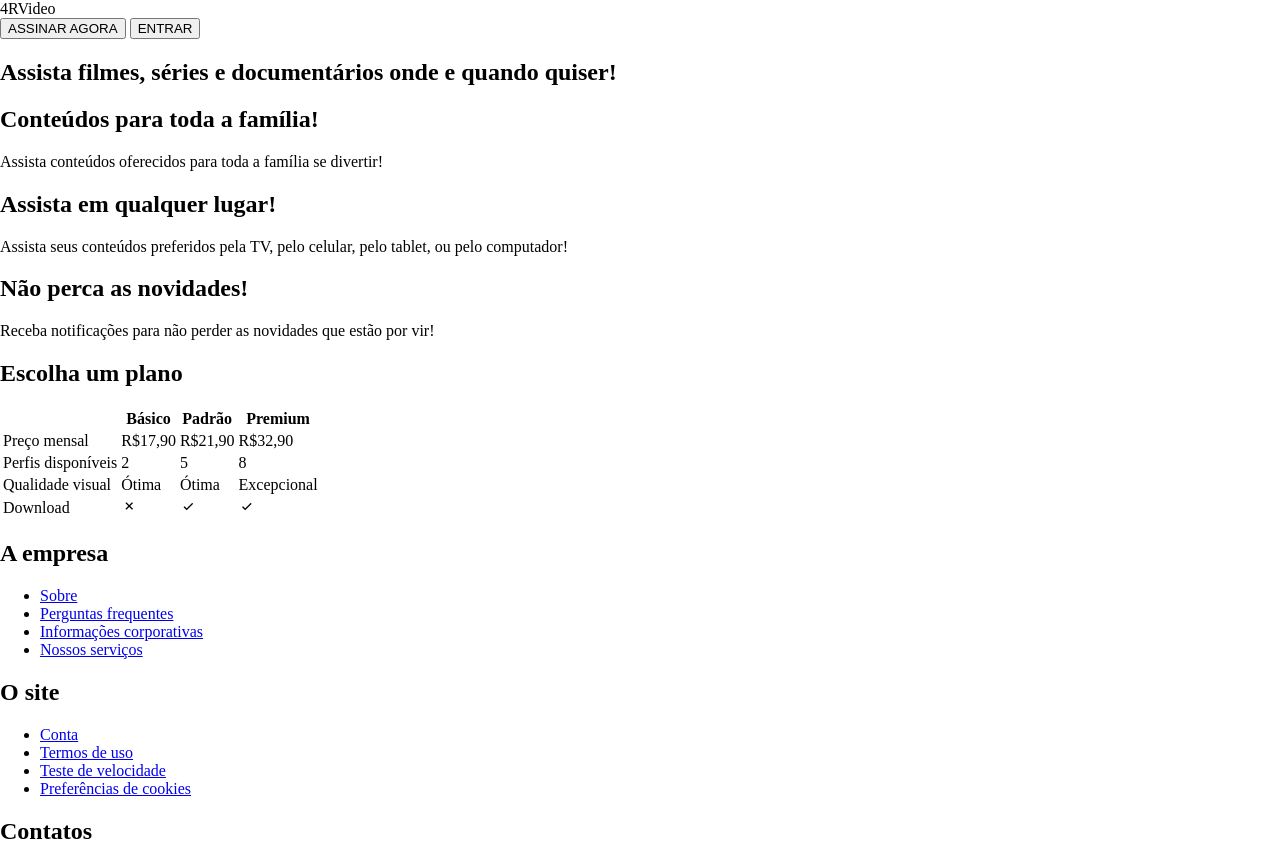
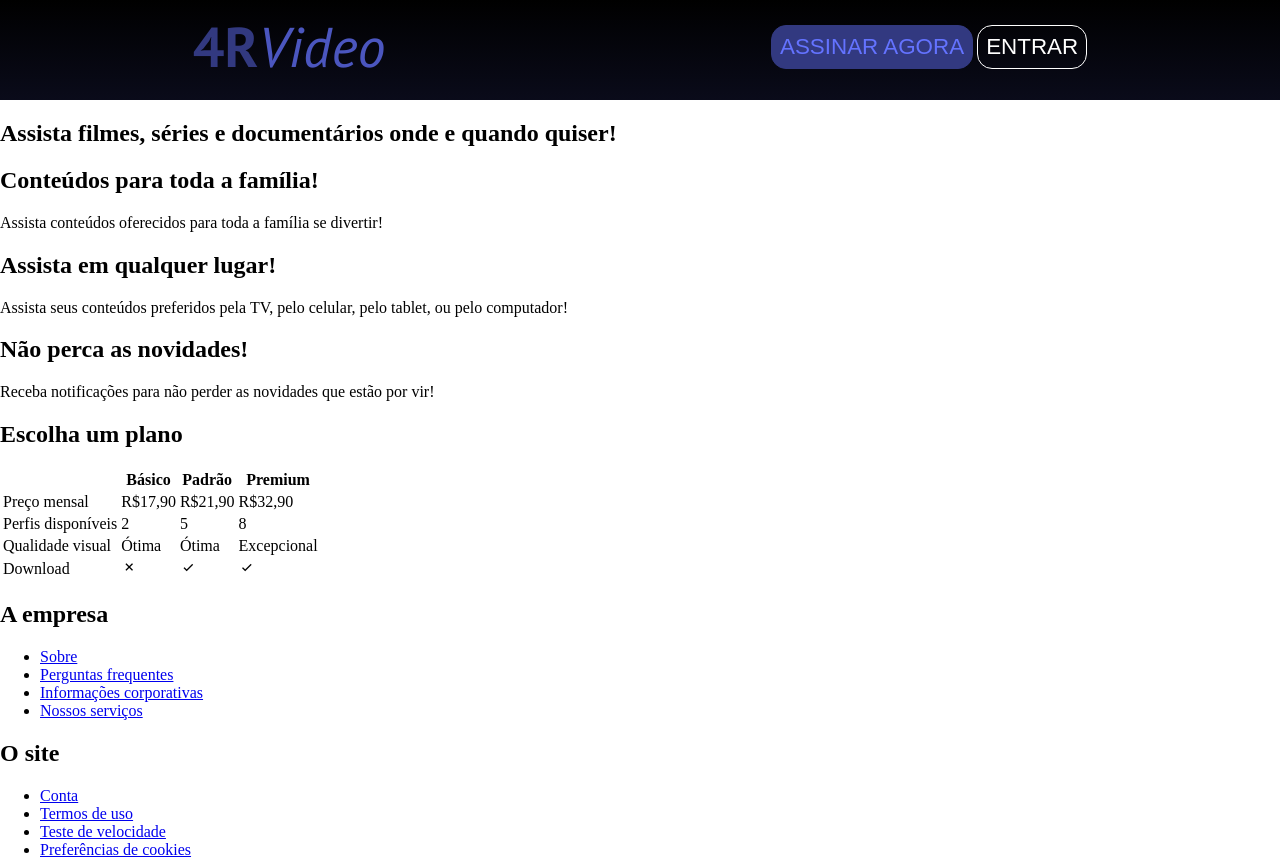
Before and after one commit to raphaelrrrezende/javascript-alura, a website: page 4r-video/html/index.html in a window 1280 px wide. Shown: the top 861 px of the page. Drawn offline with nearby package versions, Linux system fonts and the light colour scheme.

Commit message:
4R Video Header

```diff
--- /dev/null
+++ b/4r-video/css/footer.css
@@ -0,0 +1,13 @@
+@charset "UTF-8";
+@import url('https://fonts.googleapis.com/css2?family=Inter:wght@100;200;300;400;500;600;700;800;900&display=swap');
+@import url('https://fonts.googleapis.com/css2?family=PT+Sans:ital,wght@0,700;1,400&display=swap');
+
+:root {
+    --cor-fundo: #0a0b1a;
+    --cor1: #323980;
+    --cor2: #4B56BF;
+    --cor3: #6473FF;
+
+    --fonte-principal: 'Inter', sans-serif;
+    --fonte-logo: 'PT Sans', sans-serif;
+}
--- /dev/null
+++ b/4r-video/css/header.css
@@ -0,0 +1,70 @@
+@charset "UTF-8";
+@import url('https://fonts.googleapis.com/css2?family=Inter:wght@100;200;300;400;500;600;700;800;900&display=swap');
+@import url('https://fonts.googleapis.com/css2?family=PT+Sans:ital,wght@0,700;1,400&display=swap');
+
+:root {
+    --cor-fundo: #0a0b1a;
+    --cor1: #323980;
+    --cor2: #4B56BF;
+    --cor3: #6473FF;
+
+    --fonte-principal: 'Inter', sans-serif;
+    --fonte-logo: 'PT Sans', sans-serif;
+}
+
+header {
+    display: flex;
+    height: 100px;
+    justify-content: space-around;
+    background-image: linear-gradient(#000000, var(--cor-fundo));
+}
+
+.cabecalho-logo {
+    font-family: var(--fonte-logo);
+    font-size: 3.5em;
+    margin-top: 10px;
+}
+
+.logo-inicio {
+    color: var(--cor1);
+    font-weight: 700;
+}
+
+.logo-final {
+    color: var(--cor2);
+    font-weight: 400;
+    font-style: italic;
+}
+
+.botao-assine, .botao-entrar {
+    font-size: 1.4em;
+    padding: 8px;
+    border-radius: 15px;
+    margin-top: 25px;
+}
+
+.botao-assine {
+    color: var(--cor3);
+    background-color: var(--cor1);
+    border: 1px solid var(--cor1);
+}
+
+.botao-assine:hover {
+    cursor: pointer;
+    color: var(--cor1);
+    background-color: var(--cor3);
+    border: 1px solid var(--cor3);
+}
+
+.botao-entrar {
+    color: #ffffff;
+    background-color: transparent;
+    border: 1px solid #ffffff;
+}
+
+.botao-entrar:hover {
+    cursor: pointer;
+    color: #000000;
+    background-color: #ffffff;
+    border: 1px solid #000000;
+}
--- /dev/null
+++ b/4r-video/css/main.css
@@ -0,0 +1,22 @@
+@charset "UTF-8";
+@import url('https://fonts.googleapis.com/css2?family=Inter:wght@100;200;300;400;500;600;700;800;900&display=swap');
+@import url('https://fonts.googleapis.com/css2?family=PT+Sans:ital,wght@0,700;1,400&display=swap');
+
+:root {
+    --cor-fundo: #0a0b1a;
+    --cor1: #323980;
+    --cor2: #4B56BF;
+    --cor3: #6473FF;
+
+    --fonte-principal: 'Inter', sans-serif;
+    --fonte-logo: 'PT Sans', sans-serif;
+}
+
+* {
+    transition: 0.4s;
+}
+
+body {
+    padding: 0;
+    margin: 0;
+}
--- a/4r-video/css/style.css
+++ /dev/null
@@ -1,10 +0,0 @@
-@charset "UTF-8";
-
-body {
-    padding: 0;
-    margin: 0;
-}
-
-header {
-
-}
--- a/4r-video/html/index.html
+++ b/4r-video/html/index.html
@@ -5,7 +5,9 @@
     <meta name="viewport" content="width=device-width, initial-scale=1.0">
     <link rel="shortcut icon" href="../images/favicon.png" type="image/x-icon">
     <link href='https://unpkg.com/boxicons@2.1.4/css/boxicons.min.css' rel='stylesheet'>
-    <link rel="stylesheet" href="../css/style.css">
+    <link rel="stylesheet" href="../css/header.css">
+    <link rel="stylesheet" href="../css/main.css">
+    <link rel="stylesheet" href="../css/footer.css">
     <title>4R Video</title>
 </head>
 <body>
```
